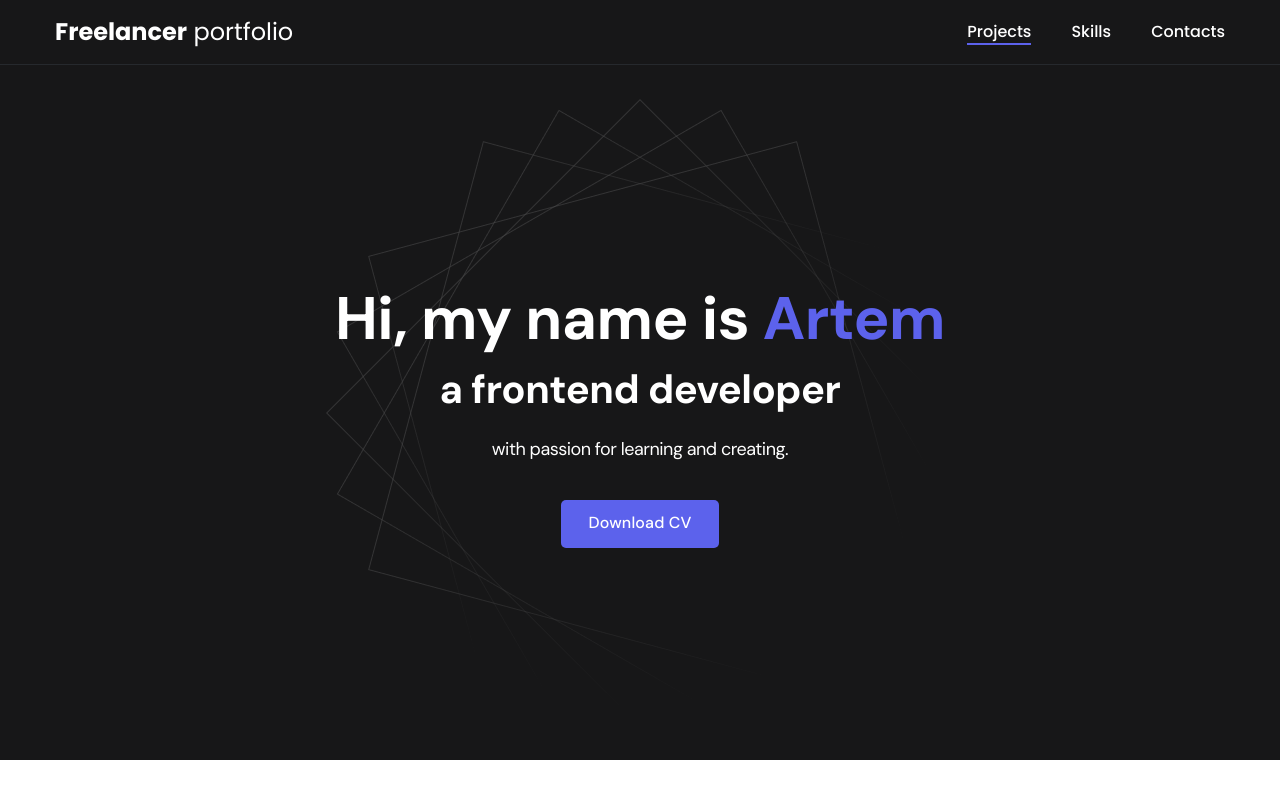
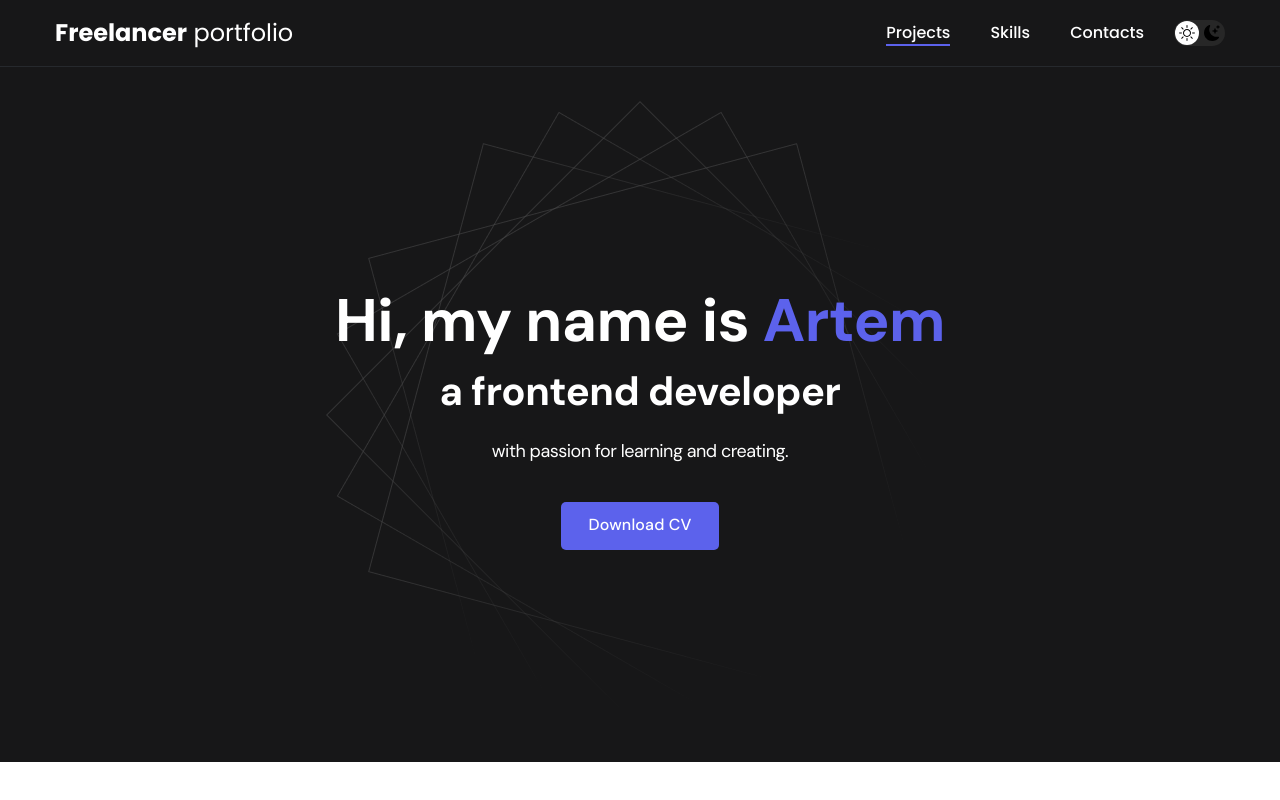
Before and after one commit to artyomevsyukov/my_freelance_portfolio, a plain HTML site: page project-page.html in a window 1280 px wide. Shown: the top 800 px of the page. Drawn offline with Linux system fonts and the light colour scheme; files whose address does not match are found by name.

Commit message:
added btnDarkMode all pages

```diff
--- a/project-page.html
+++ b/project-page.html
@@ -16,6 +16,18 @@
             <a href="./index.html" class="logo"
               ><strong>Freelancer</strong> portfolio</a
             >
+            <button class="dark-mode-btn">
+              <img
+                src="./img/icons/sun.svg"
+                alt="Light mode"
+                class="dark-mode-btn__item"
+              />
+              <img
+                src="./img/icons/moon.svg"
+                alt="Dark mode"
+                class="dark-mode-btn__item"
+              />
+            </button>
             <ul class="nav-list">
               <li class="nav-list__item">
                 <a
@@ -100,5 +112,6 @@
         </div>
       </footer>
     </div>
+    <script src="./js/main.js"></script>
   </body>
 </html>
```
Also changed, not shown: contacts.html (+13 -0 lines), index.html (+1 -1 lines), skills.html (+13 -0 lines).
